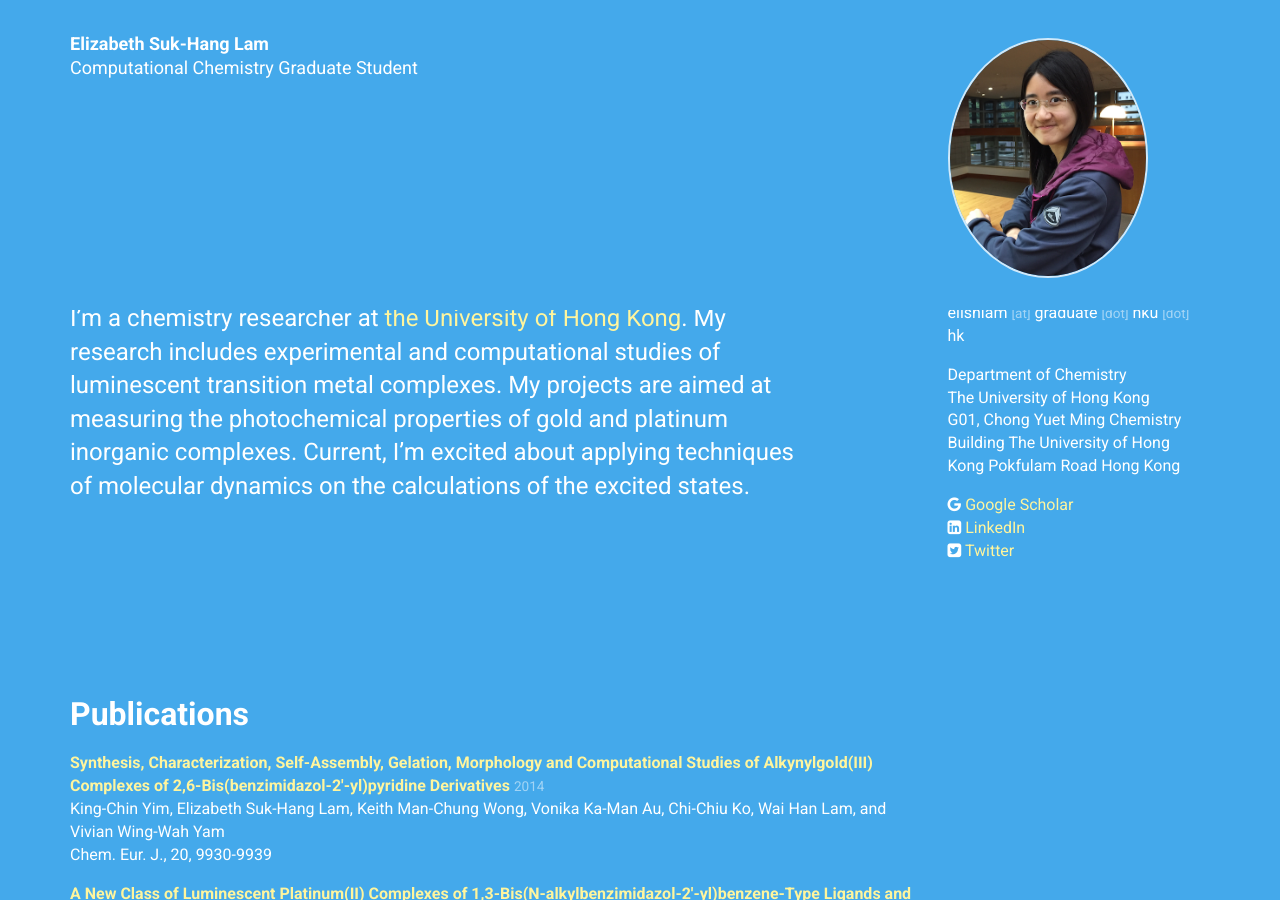
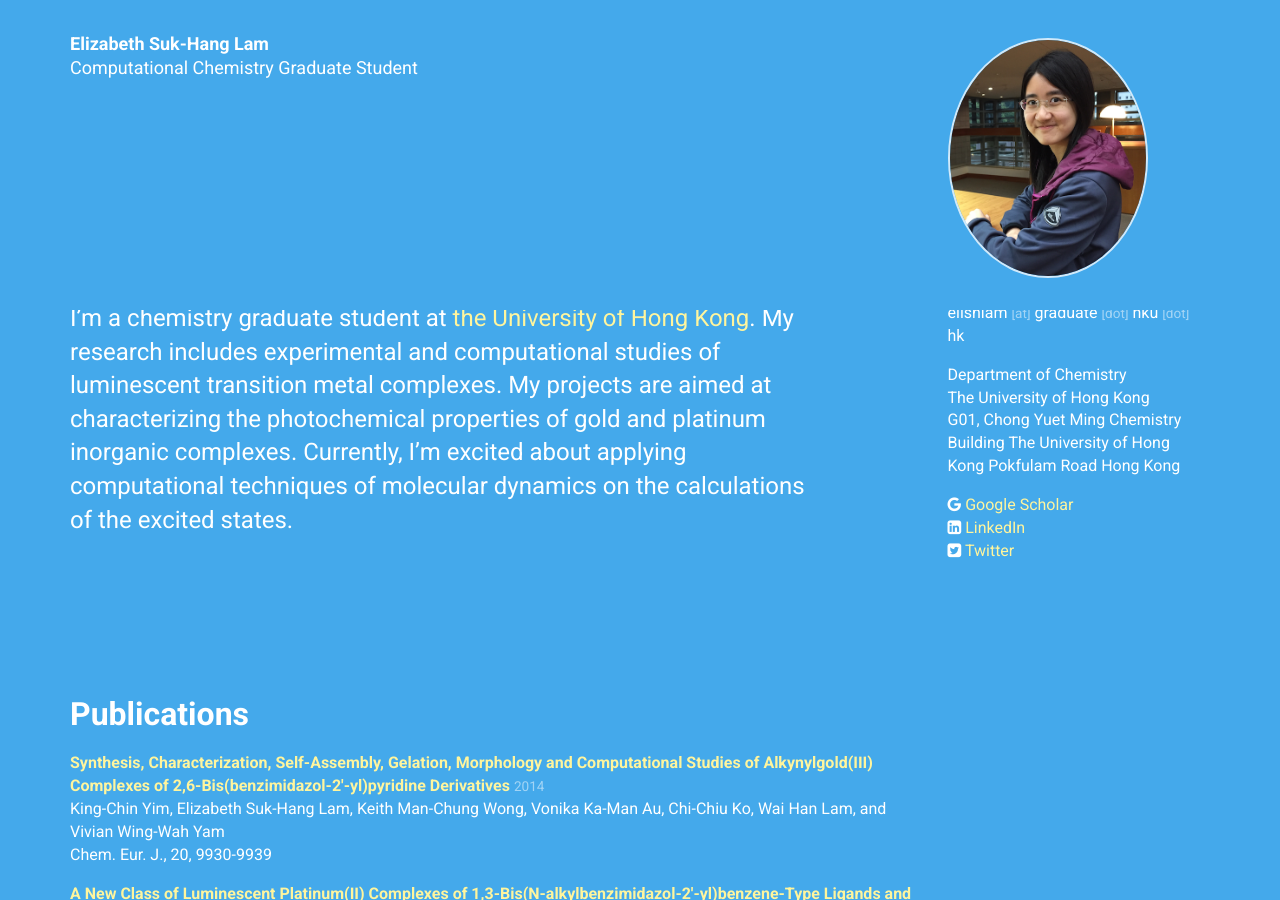
Before and after one commit to elilam/elilam.github.io, a Jekyll site: the page built from index.html, in a window 1280 px wide and 900 px high. Built offline with Jekyll 4.4.1, drawn with Linux system fonts in a browser that asks for light colours; nearby versions of some CDN libraries.

```diff
--- a/_data/personal.yml
+++ b/_data/personal.yml
@@ -35,11 +35,11 @@ profiles:
 intro:
   title: Hello!
   body: >
-    I'm a chemistry researcher at
+    I'm a chemistry graduate student at
     [the University of Hong Kong](http://www.chemistry.hku.hk/index_home.php).
     My research includes experimental and computational studies of
     luminescent transition metal complexes.
-    My projects are aimed at measuring the photochemical properties of
+    My projects are aimed at characterizing the photochemical properties of
     gold and platinum inorganic complexes.
-    Current, I'm excited about applying techniques of molecular dynamics on
+    Currently, I'm excited about applying computational techniques of molecular dynamics on
     the calculations of the excited states.
```
